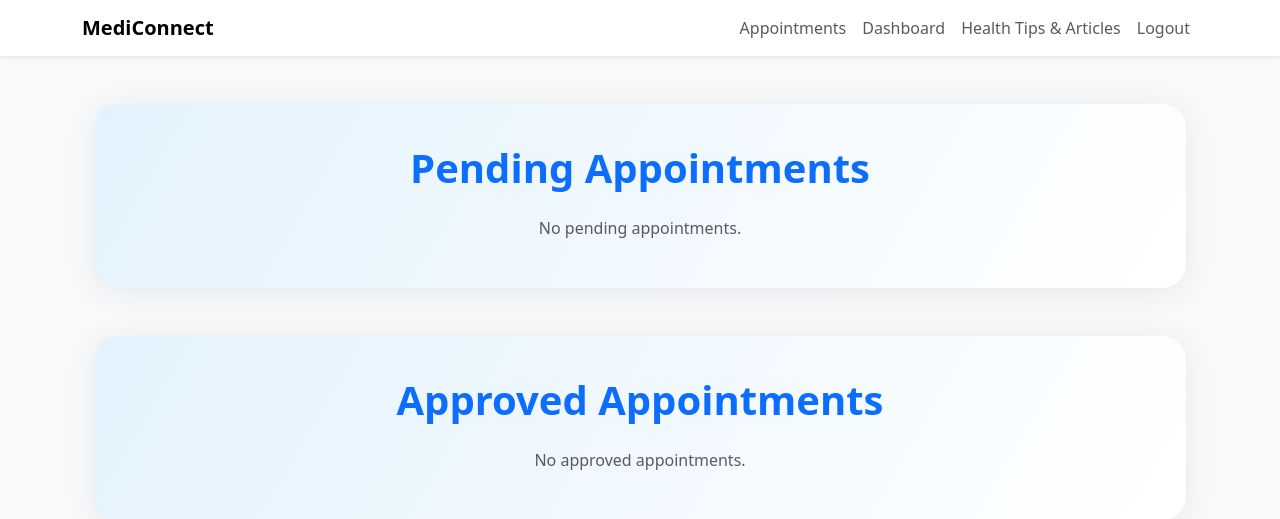
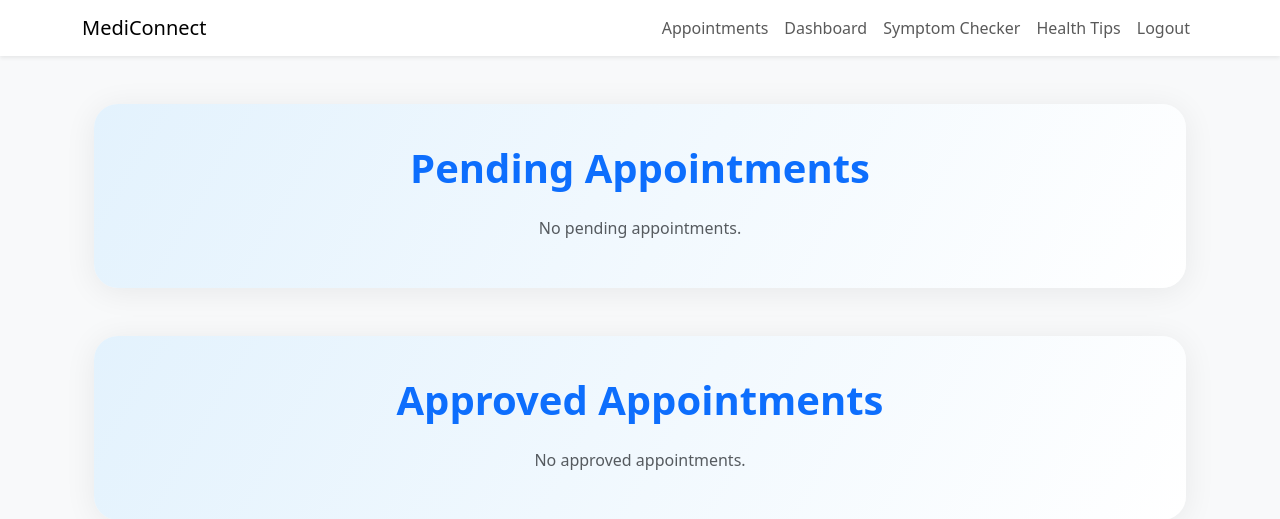
Before and after one commit to monkey-d-siyam/MediConnect, a Flask app: page /appointment/doctor_schedule in a window 1280 px wide. Shown: the top 519 px of the page. Run offline with Flask 2, Linux system fonts and the light colour scheme; the visitor is signed in with stand-in values (Sample User, id 1); data that the repository does not hold is empty; some libraries are stand-ins or nearby versions.

Commit message:
Updated the layout

```diff
--- a/templates/layout.html
+++ b/templates/layout.html
@@ -15,17 +15,21 @@
         body {
             background-color: #f8f9fa;
         }
+
         .btn-primary {
             background-color: #007bff;
             border-color: #007bff;
         }
+
         .btn-primary:hover {
             background-color: #0056b3;
             border-color: #004085;
         }
+
         .card {
             border-radius: 15px;
         }
+
         /* Add a min-height to main to push footer down */
         main.flex-grow-1 {
             min-height: 60vh;
@@ -39,12 +43,14 @@
         <!-- Navigation Bar -->
         <nav class="navbar navbar-expand-lg navbar-light bg-white shadow-sm">
             <div class="container">
-                <a class="navbar-brand fw-bold" href="{{ url_for('core.home') }}">MediConnect</a>
+                <a class="navbar-brand" href="{{ url_for('core.home') }}">MediConnect</a>
                 <button class="navbar-toggler" type="button" data-bs-toggle="collapse" data-bs-target="#navbarNav">
                     <span class="navbar-toggler-icon"></span>
                 </button>
                 <div class="collapse navbar-collapse" id="navbarNav">
                     <ul class="navbar-nav ms-auto">
+
+
                         {% if 'loggedin' in session %}
                         {% if session['role'] == 'pharmacy' %}
                         <li class="nav-item">
@@ -52,7 +58,8 @@
                         </li>
                         {% elif session['role'] == 'patient' %}
                         <li class="nav-item">
-                                    <a class="nav-link" href="{{ url_for('appointment.patient_appointment_booking') }}">Appointments</a>
+                            <a class="nav-link"
+                                href="{{ url_for('appointment.patient_appointment_booking') }}">Appointments</a>
                         </li>
                         <li class="nav-item">
                             <a class="nav-link" href="{{ url_for('core.patient_dashboard') }}">Dashboard</a>
@@ -61,20 +68,26 @@
                             <a class="nav-link" href="{{ url_for('core.list_pharmacies') }}">Pharmacies</a>
                         </li>
                         <li class="nav-item">
-                                    <a class="nav-link" href="{{ url_for('education.symptom_checker') }}">Health Tips & Articles</a>
+                            <a class="nav-link" href="{{ url_for('education.symptom_checker') }}">Symptom Checker</a>
+                        </li>
+                        <li class="nav-item">
+                            <a class="nav-link" href="{{ url_for('education.health_tips') }}">Health Tips</a>
                         </li>
                         <li class="nav-item">
                             <a class="nav-link" href="{{ url_for('core.logout') }}">Logout</a>
                         </li>
                         {% elif session['role'] == 'doctor' %}
                         <li class="nav-item">
-                                    <a class="nav-link" href="{{ url_for('appointment.doctor_own_schedule') }}">Appointments</a>
+                            <a class="nav-link" href="{{ url_for('appointment.doctor_schedule') }}">Appointments</a>
                         </li>
                         <li class="nav-item">
                             <a class="nav-link" href="{{ url_for('core.doctor_dashboard') }}">Dashboard</a>
                         </li>
                         <li class="nav-item">
-                                    <a class="nav-link" href="{{ url_for('education.symptom_checker') }}">Health Tips & Articles</a>
+                            <a class="nav-link" href="{{ url_for('education.symptom_checker') }}">Symptom Checker</a>
+                        </li>
+                        <li class="nav-item">
+                            <a class="nav-link" href="{{ url_for('education.health_tips') }}">Health Tips</a>
                         </li>
                         <li class="nav-item">
                             <a class="nav-link" href="{{ url_for('core.logout') }}">Logout</a>
@@ -82,6 +95,9 @@
                         {% endif %}
                         {% else %}
                         <!-- Guest navigation -->
+                         <li class="nav-item">
+                            <a class="nav-link" href="{{ url_for('education.health_tips') }}">Health Tips</a>
+                        </li>
                         <li class="nav-item">
                             <a class="nav-link" href="{{ url_for('core.login') }}">Login</a>
                         </li>
```
Lines whose indentation alone changed are shown as unchanged.
